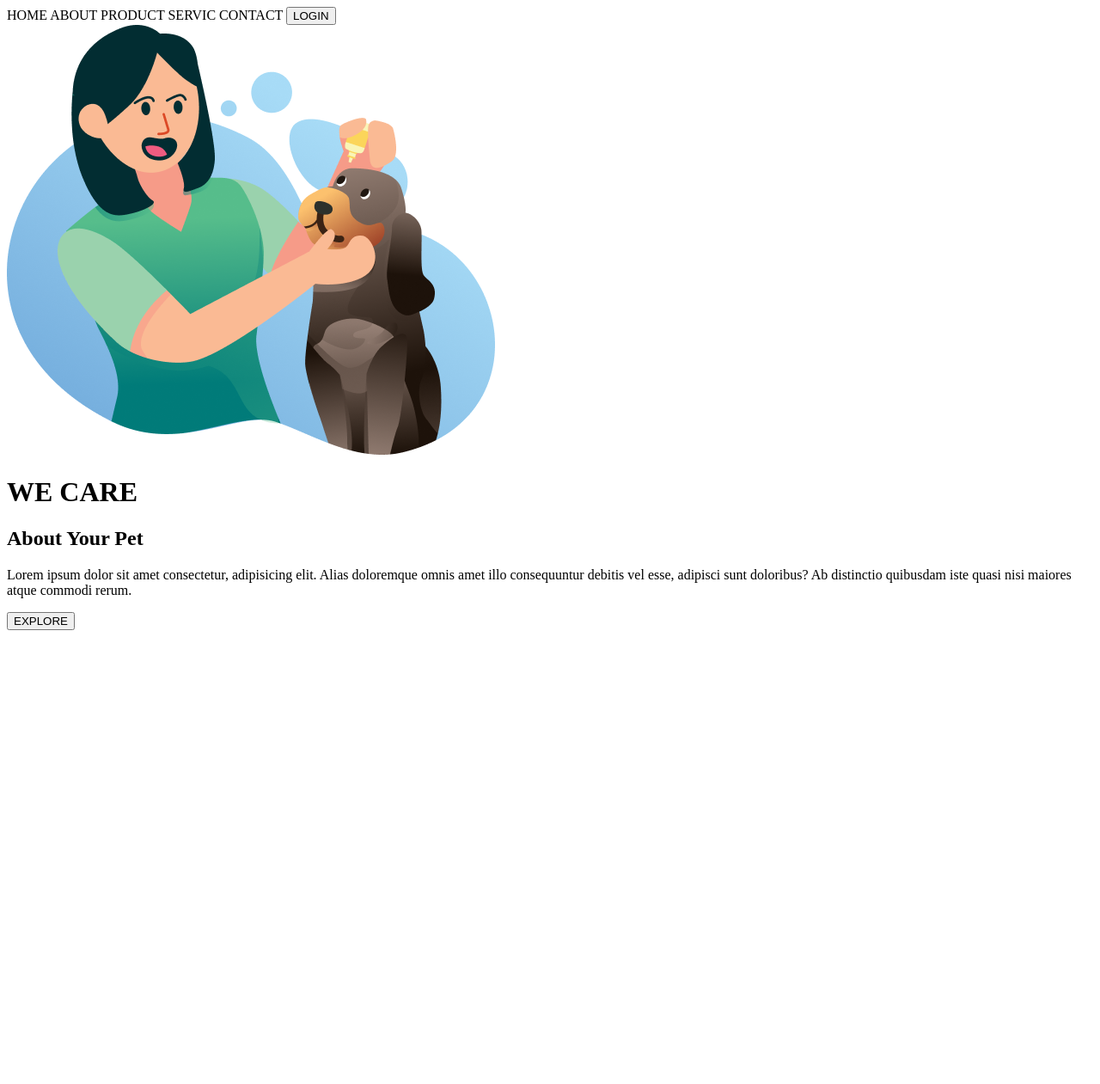
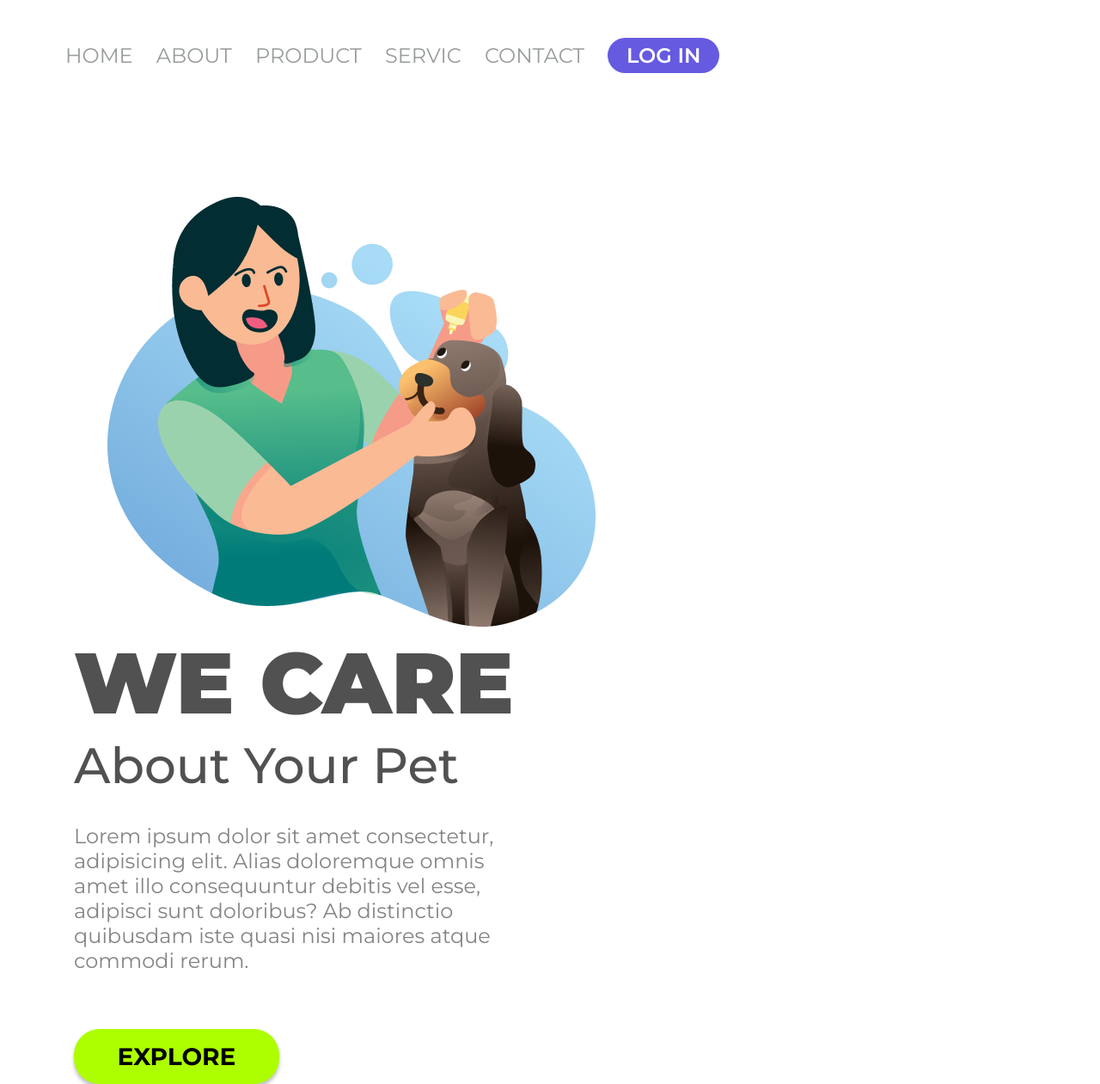
Before and after one commit to diego-tuk/CSS, a plain HTML site: page index.html in a window 1280 px wide. Shown: the whole page at 86% size. Before the commit the page ends 800 px from the top, so only its background shows below. Drawn offline with Linux system fonts and the light colour scheme.

Commit message:
treinamento WE CARE

```diff
--- a/index.html
+++ b/index.html
@@ -1,26 +1,38 @@
 <!DOCTYPE html>
 <html lang="pt-br">
+
 <head>
     <meta charset="UTF-8">
     <meta name="viewport" content="width=device-width, initial-scale=1.0">
     <link rel="stylesheet" href="/styles.css">
+    <link rel="preconnect" href="https://fonts.googleapis.com">
+    <link rel="preconnect" href="https://fonts.gstatic.com" crossorigin>
+    <link
+        href="https://fonts.googleapis.com/css2?family=Montserrat:wght@400;500;600;700;900&family=Mukta:wght@700&display=swap"
+        rel="stylesheet">
     <title>We care</title>
 </head>
+
 <body>
     <header>
-        <a>HOME</a>
-        <a>ABOUT</a>
-        <a>PRODUCT</a>
-        <a>SERVIC</a>
-        <a>CONTACT</a>
-        <button> LOGIN </button>
+        <a class="link-header">HOME</a>
+        <a class="link-header">ABOUT</a>
+        <a class="link-header">PRODUCT</a>
+        <a class="link-header">SERVIC</a>
+        <a class="link-header">CONTACT</a>
+        <button class="buton-header"> LOG IN </button>
     </header>
-    <img src="./img/we-care.png" alt="logo-we-care">
     <main>
-        <h1>WE CARE</h1>
-        <H2>About Your Pet</H2>
-        <p>Lorem ipsum dolor sit amet consectetur, adipisicing elit. Alias doloremque omnis amet illo consequuntur debitis vel esse, adipisci sunt doloribus? Ab distinctio quibusdam iste quasi nisi maiores atque commodi rerum.</p>
-        <BUtton>EXPLORE</BUtton>
+        <img src="./img/we-care.png" alt="logo-we-care" class="img-logo">
+        <section>
+            <h1>WE CARE</h1>
+            <h2>About Your Pet</h2>
+            <p>Lorem ipsum dolor sit amet consectetur, adipisicing elit. Alias doloremque omnis amet illo consequuntur
+                debitis vel esse, adipisci sunt doloribus? Ab distinctio quibusdam iste quasi nisi maiores atque commodi
+                rerum.</p>
+            <button class="button-main">EXPLORE</button>
+        </section>
     </main>
 </body>
+
 </html>
--- a/styles.css
+++ b/styles.css
@@ -0,0 +1,83 @@
+* {
+    font-family: 'Montserrat', sans-serif;
+    margin: 0;
+    padding: 0;
+    box-sizing: border-box
+}
+
+header {
+    margin: 44px 0 144px 76px;
+}
+
+.link-header {
+    font-size: 24px;
+    font-weight: 600px;
+    line-height: 24px;
+    color: #989D9C;
+    cursor: pointer;
+    margin-right: 23px;
+}
+
+.buton-header {
+    background: #665AE1;
+    border-radius: 60px;
+    width: 130px;
+    height: 41px;
+    border: none;
+    font-weight: 600;
+    font-size: 24px;
+    line-height: 29px;
+    color: #ffff;
+    cursor: pointer;
+}
+
+.img-logo {
+    width: 568 px;
+    height: 500 px;
+    margin-left: 125px;
+    display: inline-block;
+}
+
+section {
+    display: inline-block;
+    margin-left: 86px;
+}
+
+h1 {
+    font-size: 100px;
+    font-weight: 900;
+    line-height: 122px;
+    color: #515151;
+}
+
+h2 {
+    font-size: 58px;
+    font-weight: 500;
+    line-height: 71px;
+    font-size: 58px;
+    color: #515151
+}
+
+p {
+
+    font-size: 24px;
+    font-weight: 400;
+    line-height: 29px;
+    width: 515px;
+    margin-top: 32px;
+    margin-bottom: 65px;
+    color: #848484
+}
+
+.button-main {
+    width: 239px;
+    height: 64px;
+    border-radius: 30px;
+    box-shadow: 0px 4px 4px 0px rgba(0, 0, 0, 0.25);
+    background: rgba(173, 255, 0, 1);
+    border: none;
+    font-size: 28px;
+    font-weight: 700;
+    line-height: 34px;
+    cursor: pointer;
+}
```
